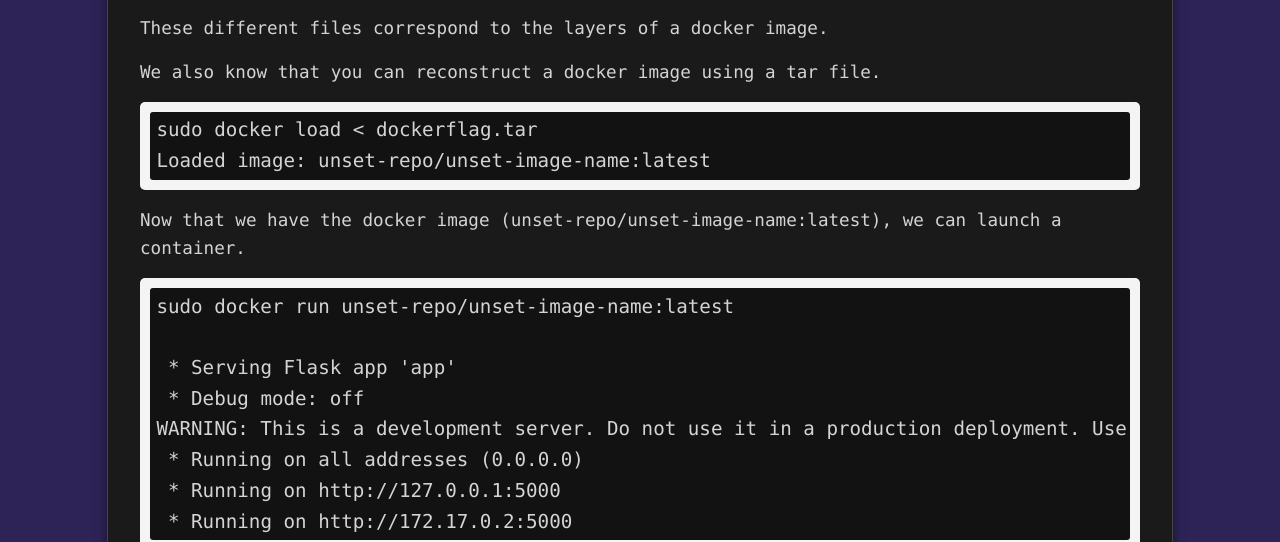
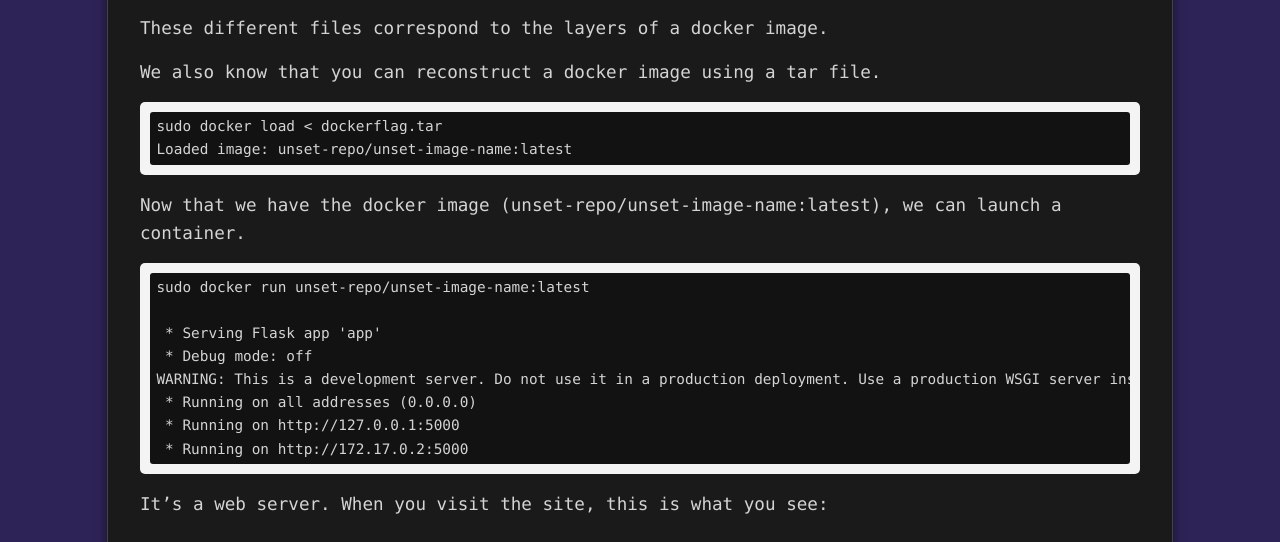
Before and after one commit to nomiskraw/nomiskraw-website, a plain HTML site: page posts/dockerflag.html in a window 1280 px wide. Shown: the part 1362-1904 px from the top of the page. Drawn offline with Linux system fonts and the light colour scheme.

Commit message:
police size

```diff
--- a/assets/css/style.css
+++ b/assets/css/style.css
@@ -283,7 +283,7 @@ pre {
     border-radius: 5px;
     overflow-x: auto;
     font-family: monospace;
-    font-size: 1.2em;
+    font-size: 0.9em;
     margin: 1em 0;
 }
 
```
